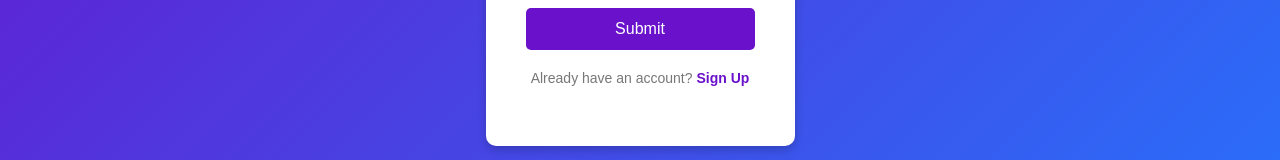
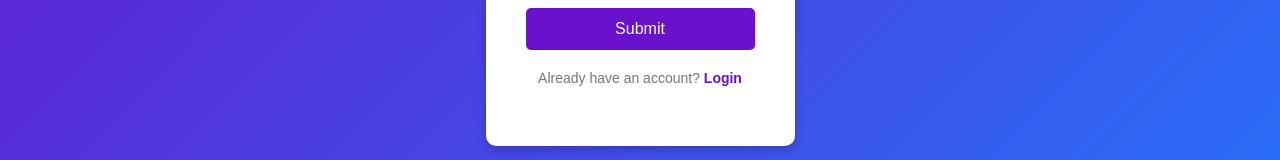
Before and after one commit to Santhoshkumar0077/real-time-message-app, a React (Vite) app in the folder frontend/: page /signup in a window 1280 px wide. Shown: the part 464-624 px from the top of the page. Built offline with nearby package versions, Linux system fonts and the light colour scheme; no server answers.

Commit message:
button changed

```diff
--- a/frontend/src/pages/Signup.jsx
+++ b/frontend/src/pages/Signup.jsx
@@ -69,7 +69,7 @@
         )}
         <div class="signup-link">
           <p>
-            Already have an account? <Link to={"/login"}>Sign Up</Link>
+            Already have an account? <Link to={"/login"}>Login</Link>
           </p>
         </div>
       </div>
```
